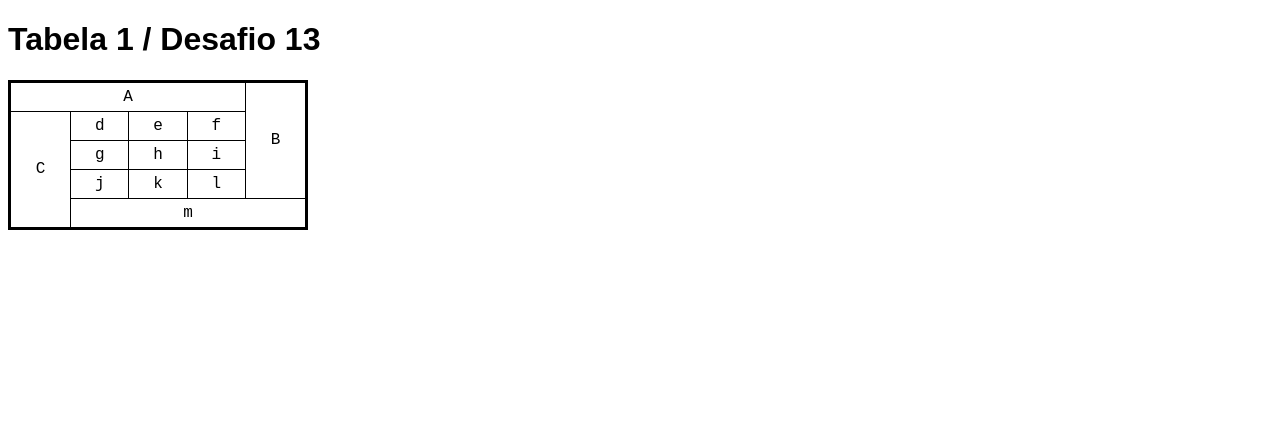
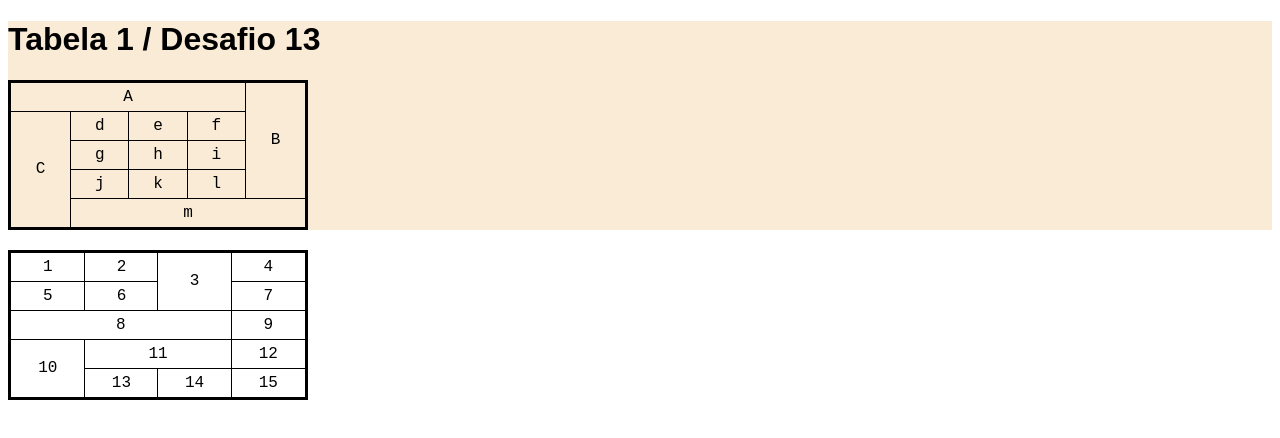
Before and after one commit to lfgrijo/HTML-CSS, a plain HTML site: page Desafios/d013/d013-1.html in a window 1280 px wide. Drawn offline with Linux system fonts and the light colour scheme.

Commit message:
Update d013-1.html

```diff
--- a/Desafios/d013/d013-1.html
+++ b/Desafios/d013/d013-1.html
@@ -21,11 +21,20 @@
             padding: 5px;
             border: 1px solid black;
         }
+        main{
+            background-color: antiquewhite;
+        }
+        aside{
+            padding: 20px;
+            margin-left: -20px;
+        }
 
     </style>
 </head>
 <body>
+    <Main>
     <h1>Tabela 1 / Desafio 13</h1>
+    <section>
         <table>
             <tr>
                 <td colspan="4">A</td>
@@ -50,8 +59,37 @@
             <tr>
                 <td colspan="4">m</td>
             </tr>
-
-
         </table>
+    </section>
+    </Main>
+    <aside>
+        <table>
+            <tr>
+                <td>1</td>
+                <td>2</td>
+                <td rowspan="2">3</td>
+                <td>4</td>
+            </tr>
+            <tr>
+                <td>5</td>
+                <td>6</td>
+                <td>7</td>
+            </tr>
+            <tr>
+                <td colspan="3">8</td>
+                <td>9</td>
+            </tr>
+            <tr>
+                <td rowspan="2">10</td>
+                <td colspan="2">11</td>
+                <td>12</td>
+            </tr>
+            <tr>
+                <td>13</td>
+                <td>14</td>
+                <td>15</td>
+            </tr>
+        </table>
+    </aside>
 </body>
 </html>
```
Lines whose indentation alone changed are shown as unchanged.
